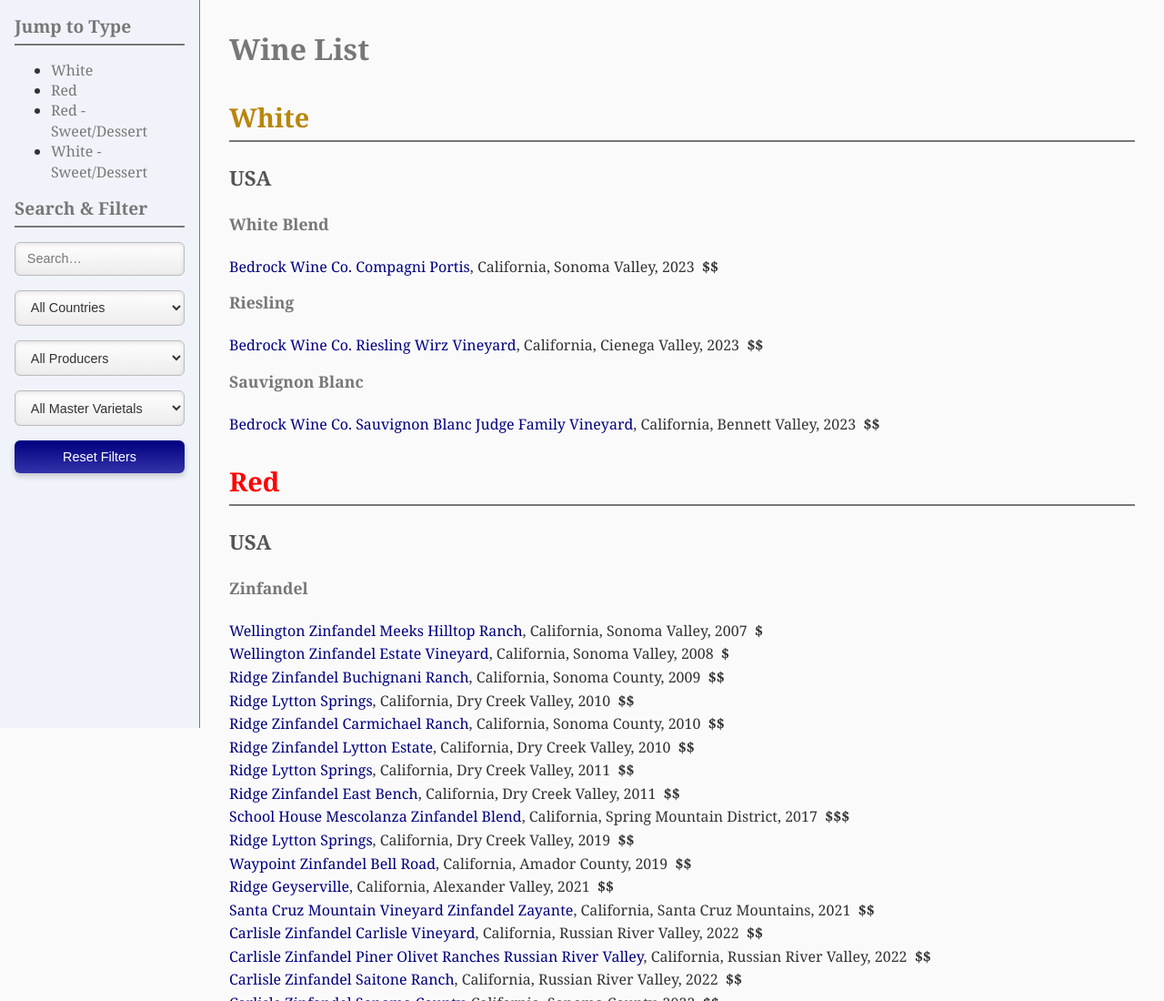
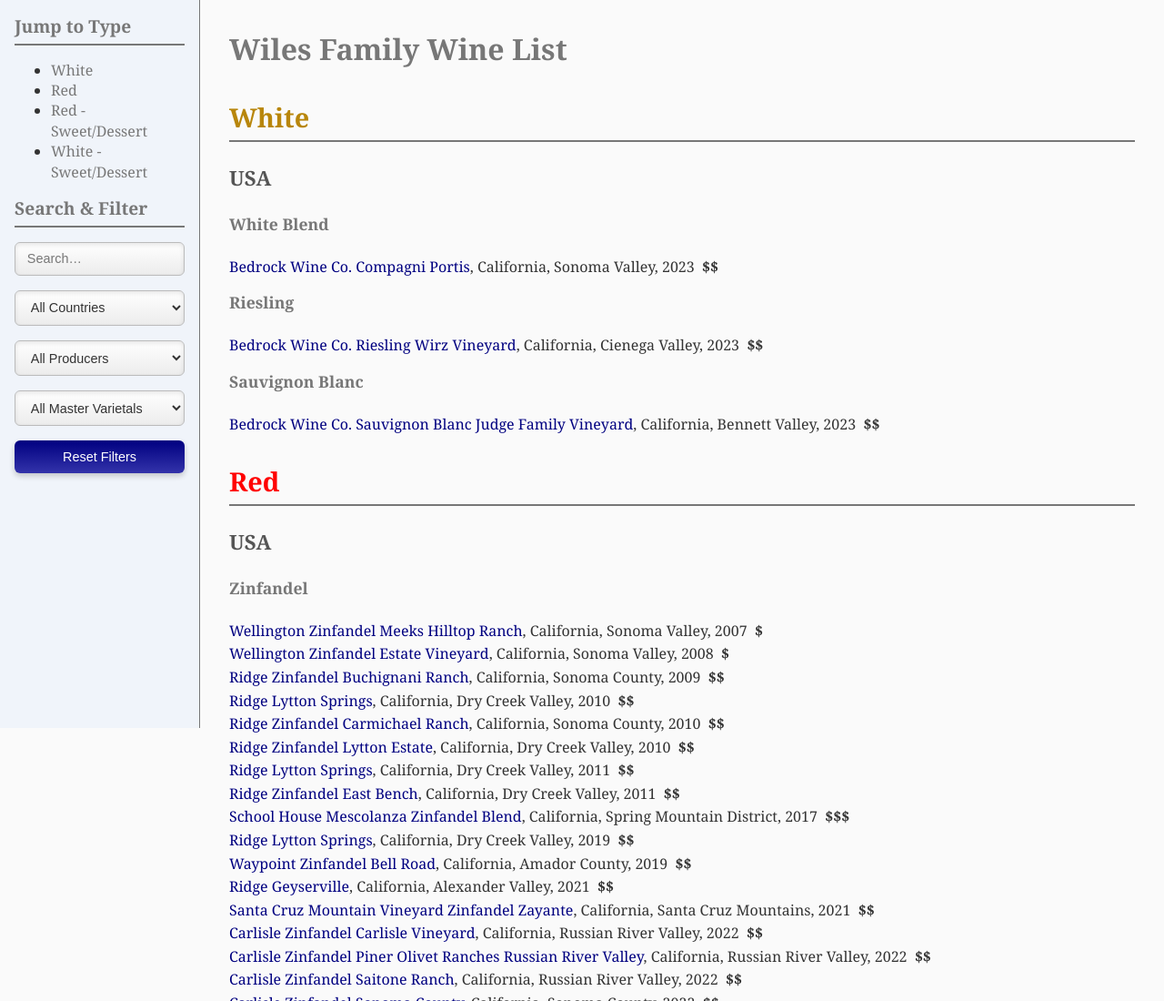
Before and after one commit to LTCM9/wine, a plain HTML site: page index.html in a window 1280 px wide. Shown: the top 1100 px of the page at 91% size. Drawn offline with Linux system fonts and the light colour scheme.

Commit message:
Update index.html

```diff
--- a/index.html
+++ b/index.html
@@ -3,7 +3,7 @@
 <head>
   <meta charset="UTF-8">
   <meta name="viewport" content="width=device-width, initial-scale=1">
-  <title>Wine List</title>
+  <title>Wiles Family Wine List</title>
   <style>
     /* ... all your CSS unchanged ... */
     * { box-sizing: border-box; }
@@ -153,7 +153,7 @@
     <button id="reset">Reset Filters</button>
   </aside>
   <main id="main">
-    <h1>Wine List</h1>
+    <h1>Wiles Family Wine List</h1>
     <div id="wine-list"></div>
   </main>
   <script>
```
